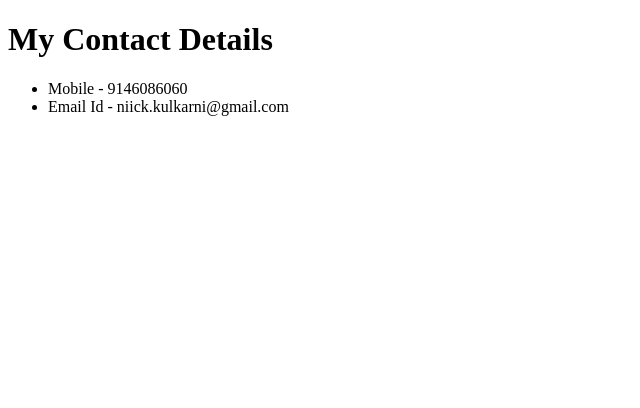
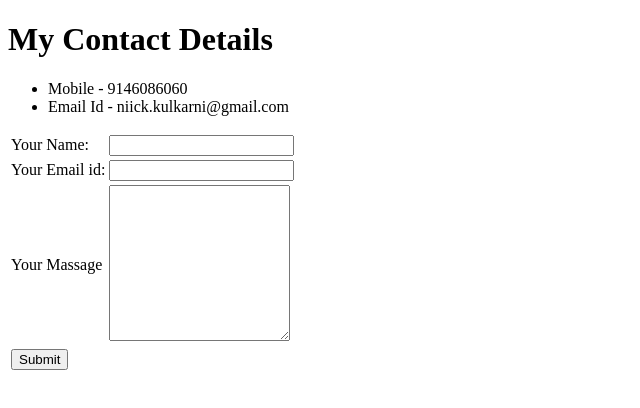
Before and after one commit to niickkulkarni/CV, a plain HTML site: page contact.html in a window 1280 px wide. Shown: the whole page, without its empty margins (0-640 px from the left). Drawn offline with Linux system fonts and the light colour scheme.

Commit message:
Contact updated

```diff
--- a/contact.html
+++ b/contact.html
@@ -19,6 +19,26 @@
     </li>
   </ul>
   </p>
+
+  <form action="mailto:niick.kulkarni@gmail.com" method="post" enctype="text/plain">
+    <table>
+      <tr>
+        <td><label>Your Name:</label></td>
+        <td><input type="text" name="Your_Name" value=""><br /></td>
+      </tr>
+      <tr>
+        <td><label>Your Email id:</label></td>
+        <td>  <input type="email" name="Your_Email_id" value=""><br /></td>
+      </tr>
+      <tr>
+        <td><label>Your Massage</label></td>
+        <td><textarea name="Your_Massage" rows="10" cols="20"></textarea><br /></td>
+      </tr>
+      <tr>
+        <td><input type="submit"></td>
+      </tr>
+    </table>
+    </form>
 </body>
 
 </html>
```
